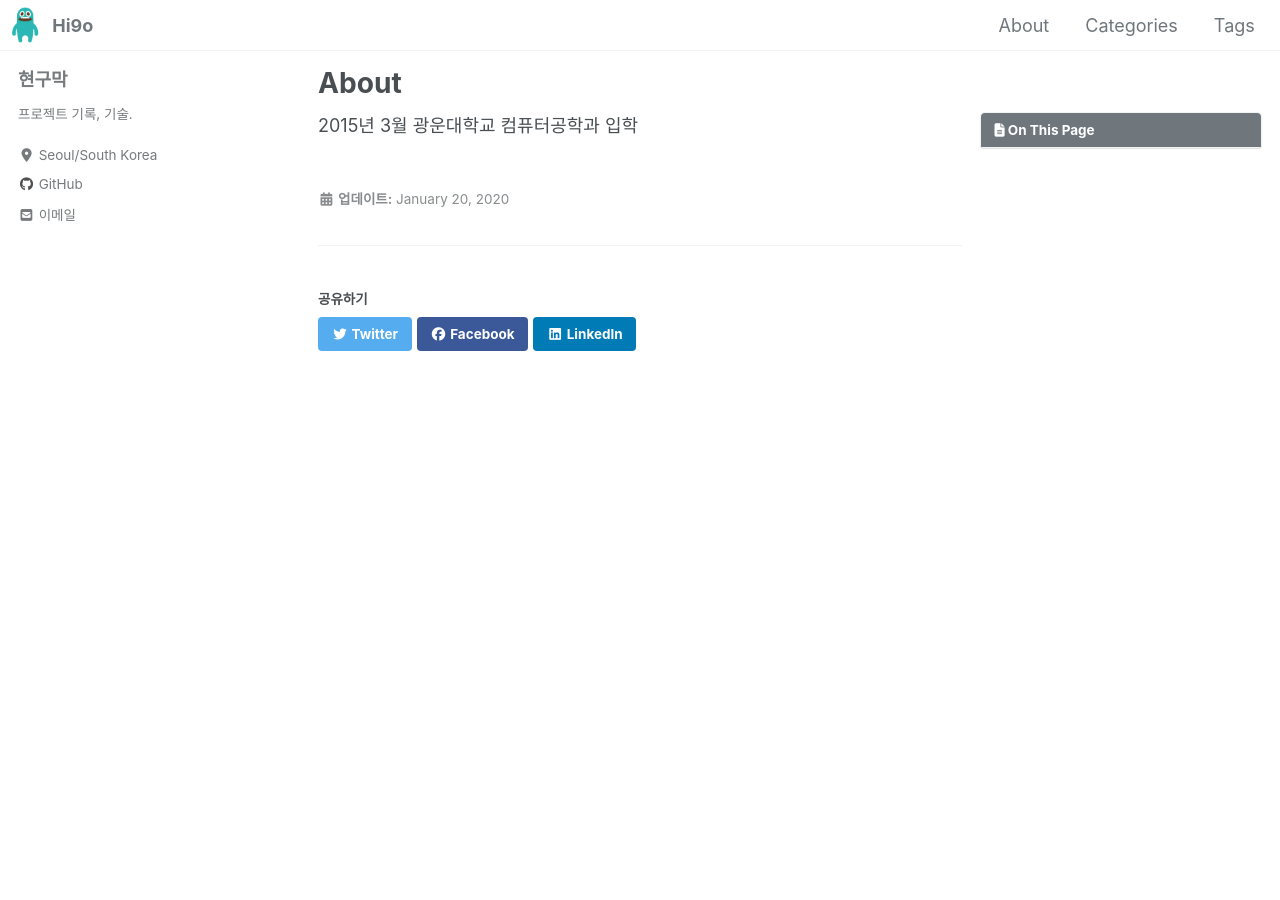
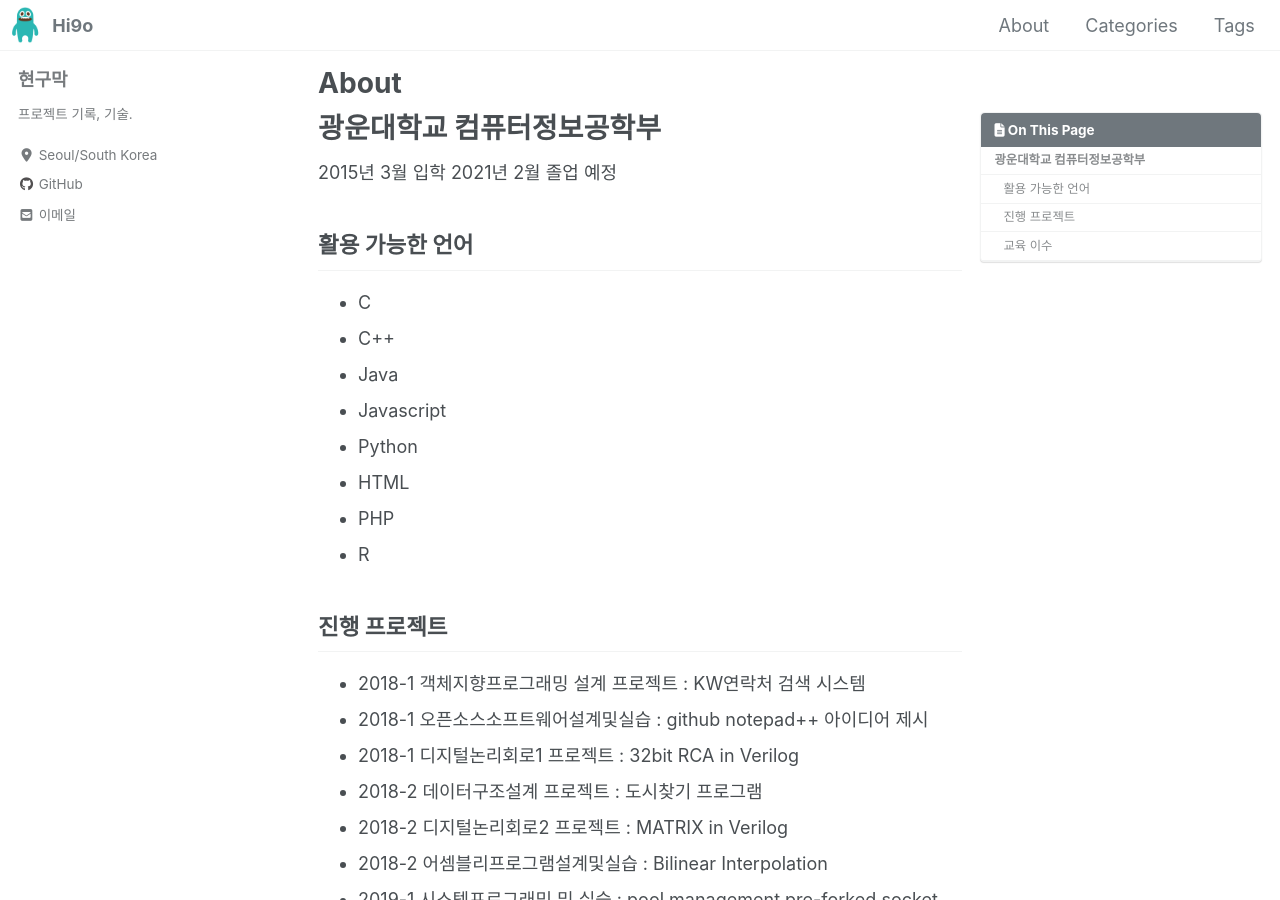
Before and after one commit to Hyeon9mak/Hyeon9mak.github.io, a Jekyll site: the page built from _pages/about.md, in a window 1280 px wide and 900 px high. Built offline with Jekyll 4.4.1, drawn with Linux system fonts in a browser that asks for light colours; cached includes are drawn as plain includes; nearby versions of some CDN libraries; some of the changed text lies outside the part shown.

Commit message:
Update about.md

```diff
--- a/_pages/about.md
+++ b/_pages/about.md
@@ -16,4 +16,43 @@ last_modified_at: 2020-01-20
 toc: true
 ---
 
-2015년 3월 광운대학교 컴퓨터공학과 입학
+# 광운대학교 컴퓨터정보공학부
+2015년 3월 입학
+2021년 2월 졸업 예정
+
+## 활용 가능한 언어
+- C
+- C++
+- Java
+- Javascript
+- Python
+- HTML
+- PHP
+- R
+
+## 진행 프로젝트
+- 2018-1 객체지향프로그래밍 설계 프로젝트 : KW연락처 검색 시스템
+- 2018-1 오픈소스소프트웨어설계및실습 : github notepad++ 아이디어 제시
+- 2018-1 디지털논리회로1 프로젝트 : 32bit RCA in Verilog
+- 2018-2 데이터구조설계 프로젝트 : 도시찾기 프로그램
+- 2018-2 디지털논리회로2 프로젝트 : MATRIX in Verilog
+- 2018-2 어셈블리프로그램설계및실습 : Bilinear Interpolation
+- 2019-1 시스템프로그래밍 및 실습 : pool management pre-forked socket programming
+
+## 교육 이수
+- C프로그래밍 / 고급 C프로그래밍
+- 객체지향 프로그래밍 설계 / 객체지향 프로그래밍 실습
+- 데이터구조 설계
+- 소프트웨어프로젝트1
+- 소프트웨어프로젝트2
+- 시스템프로그래밍 / 시스템프로그래밍 실습
+- 컴퓨터 네트워크
+- 컴퓨터 구조
+- 디지털 논리회로
+- 어셈블리프로그래밍 설계 및 실습
+- 컴퓨터공학기초실험
+- 회로이론
+- 알고리즘
+- 운영체제(OS) / 운영체제실습
+- 데이터베이스 및 응용
+- 데이터통신
```
